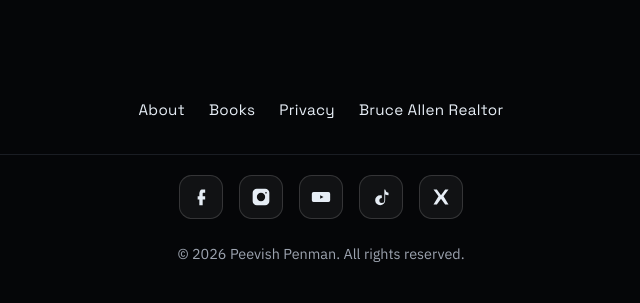
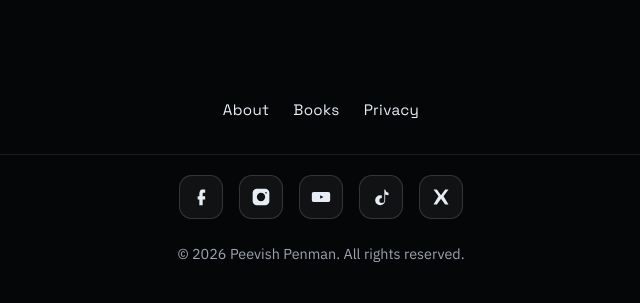
Before and after one commit to bzuley/peevishpenman, a PHP site: page /index.php in a window 1280 px wide. Shown: the part 2250-2553 px from the top of the page, without its empty margins (319-959 px from the left). Run offline with PHP 8.4, Linux system fonts and the light colour scheme.

Commit message:
Revert footer link, not needed

```diff
--- a/partials/footer.php
+++ b/partials/footer.php
@@ -52,7 +52,6 @@
     <a href="/pages/about.php">About</a>
     <a href="/pages/books.php">Books</a>
     <a href="/pages/privacy.php">Privacy</a>
-    <a href="https://bruceallenrealtor.com" target="_blank" rel="noopener">Bruce Allen Realtor</a>
   </nav>
 
   <div class="ppm-footer-bottom">
```
